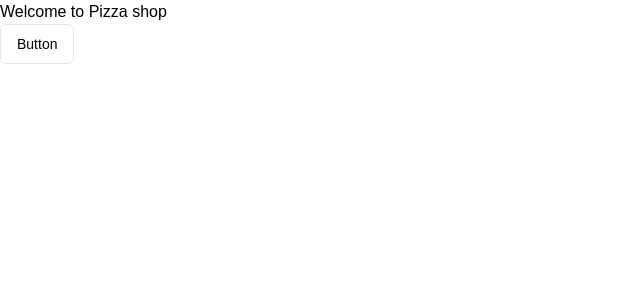
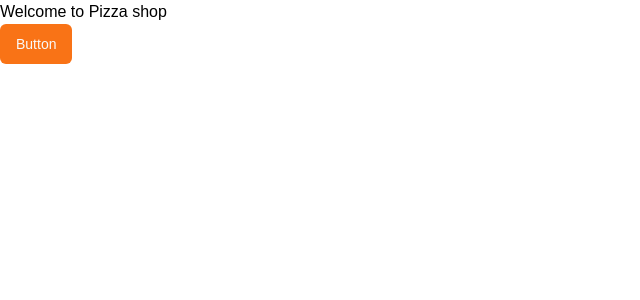
Before and after one commit to itz-prashant/Learn-Nextjs---Pizza-app-landing-page, a Next.js app: page / in a window 1280 px wide. Shown: the top 300 px of the page, without its empty margins (0-640 px from the left). Built offline with nearby package versions, Linux system fonts and the light colour scheme.

Commit message:
Add shadCn ui theme

```diff
--- a/src/app/globals.css
+++ b/src/app/globals.css
@@ -14,54 +14,56 @@
   }
 }
 
+
 @layer base {
   :root {
     --background: 0 0% 100%;
-    --foreground: 0 0% 3.9%;
+    --foreground: 20 14.3% 4.1%;
     --card: 0 0% 100%;
-    --card-foreground: 0 0% 3.9%;
+    --card-foreground: 20 14.3% 4.1%;
     --popover: 0 0% 100%;
-    --popover-foreground: 0 0% 3.9%;
-    --primary: 0 0% 9%;
-    --primary-foreground: 0 0% 98%;
-    --secondary: 0 0% 96.1%;
-    --secondary-foreground: 0 0% 9%;
-    --muted: 0 0% 96.1%;
-    --muted-foreground: 0 0% 45.1%;
-    --accent: 0 0% 96.1%;
-    --accent-foreground: 0 0% 9%;
+    --popover-foreground: 20 14.3% 4.1%;
+    --primary: 24.6 95% 53.1%;
+    --primary-foreground: 60 9.1% 97.8%;
+    --secondary: 60 4.8% 95.9%;
+    --secondary-foreground: 24 9.8% 10%;
+    --muted: 60 4.8% 95.9%;
+    --muted-foreground: 25 5.3% 44.7%;
+    --accent: 60 4.8% 95.9%;
+    --accent-foreground: 24 9.8% 10%;
     --destructive: 0 84.2% 60.2%;
-    --destructive-foreground: 0 0% 98%;
-    --border: 0 0% 89.8%;
-    --input: 0 0% 89.8%;
-    --ring: 0 0% 3.9%;
+    --destructive-foreground: 60 9.1% 97.8%;
+    --border: 20 5.9% 90%;
+    --input: 20 5.9% 90%;
+    --ring: 24.6 95% 53.1%;
+    --radius: 0.5rem;
     --chart-1: 12 76% 61%;
     --chart-2: 173 58% 39%;
     --chart-3: 197 37% 24%;
     --chart-4: 43 74% 66%;
     --chart-5: 27 87% 67%;
-    --radius: 0.5rem;
   }
+
   .dark {
-    --background: 0 0% 3.9%;
-    --foreground: 0 0% 98%;
-    --card: 0 0% 3.9%;
-    --card-foreground: 0 0% 98%;
-    --popover: 0 0% 3.9%;
-    --popover-foreground: 0 0% 98%;
-    --primary: 0 0% 98%;
-    --primary-foreground: 0 0% 9%;
-    --secondary: 0 0% 14.9%;
-    --secondary-foreground: 0 0% 98%;
-    --muted: 0 0% 14.9%;
-    --muted-foreground: 0 0% 63.9%;
-    --accent: 0 0% 14.9%;
-    --accent-foreground: 0 0% 98%;
-    --destructive: 0 62.8% 30.6%;
-    --destructive-foreground: 0 0% 98%;
-    --border: 0 0% 14.9%;
-    --input: 0 0% 14.9%;
-    --ring: 0 0% 83.1%;
+    --background: 20 14.3% 4.1%;
+    --foreground: 60 9.1% 97.8%;
+    --card: 20 14.3% 4.1%;
+    --card-foreground: 60 9.1% 97.8%;
+    --popover: 20 14.3% 4.1%;
+    --popover-foreground: 60 9.1% 97.8%;
+    --primary: 20.5 90.2% 48.2%;
+    --primary-foreground: 60 9.1% 97.8%;
+    --secondary: 12 6.5% 15.1%;
+    --secondary-foreground: 60 9.1% 97.8%;
+    --muted: 12 6.5% 15.1%;
+    --muted-foreground: 24 5.4% 63.9%;
+    --accent: 12 6.5% 15.1%;
+    --accent-foreground: 60 9.1% 97.8%;
+    --destructive: 0 72.2% 50.6%;
+    --destructive-foreground: 60 9.1% 97.8%;
+    --border: 12 6.5% 15.1%;
+    --input: 12 6.5% 15.1%;
+    --ring: 20.5 90.2% 48.2%;
     --chart-1: 220 70% 50%;
     --chart-2: 160 60% 45%;
     --chart-3: 30 80% 55%;
@@ -69,6 +71,7 @@
     --chart-5: 340 75% 55%;
   }
 }
+
 
 @layer base {
   * {
--- a/src/app/page.tsx
+++ b/src/app/page.tsx
@@ -4,7 +4,7 @@
   return (
     <main>
       <h1>Welcome to Pizza shop</h1>
-      <Button variant="outline">Button</Button>
+      <Button>Button</Button>
     </main>
   );
 }
```
